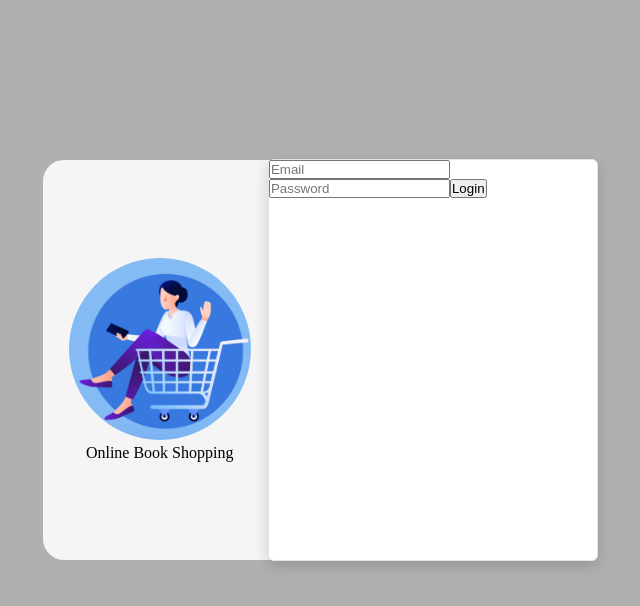
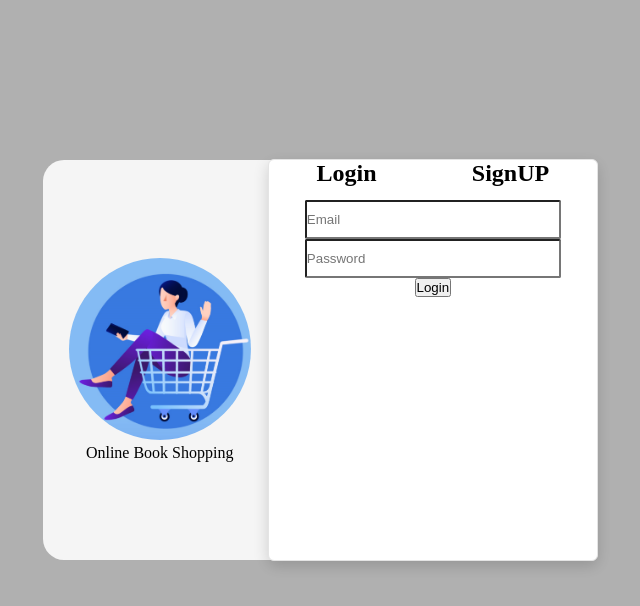
Before and after one commit to amritanand-py/BookStore-Frontend, an Angular app in the folder Bookstore/: page / in a window 1280 px wide. Shown: the top 606 px of the page, without its empty margins (277-917 px from the left). Built offline with nearby package versions, Linux system fonts and the light colour scheme.

Commit message:
Add: API integration done

```diff
--- a/Bookstore/src/app/Components/login/login.component.html
+++ b/Bookstore/src/app/Components/login/login.component.html
@@ -6,7 +6,10 @@
         </div>
         <div id="right-content">
             <div id="card">
-
+                <div id="heading">
+                    <h2>Login</h2>
+                    <h2>SignUP</h2>
+                </div>
                 <form [formGroup]="loginform" >
                     <!-- Login form fields -->
                     <input type="email" placeholder="Email" formControlName="email">
--- a/Bookstore/src/app/Components/login/login.component.scss
+++ b/Bookstore/src/app/Components/login/login.component.scss
@@ -64,3 +64,20 @@
     opacity: 1;
     /* Additional styling as needed */
 }
+
+
+#heading{
+    display: flex;
+    justify-content: space-around;
+}
+form{
+    margin-top: 4%;
+    display: flex;
+    flex-direction: column;
+    align-items: center;
+}
+input{
+    width: 252px;
+    height: 35px;
+    border-radius: 2px;
+}
--- a/Bookstore/src/app/Services/user/user.service.ts
+++ b/Bookstore/src/app/Services/user/user.service.ts
@@ -21,7 +21,7 @@ export class UserService {
           // 'Authorization': 'token'
       })
     }
-    return this.httpService.postService('https://localhost:44362/api/User/Register',reqData,false,header)
+    return this.httpService.postService('https://localhost:7284/api/User/',reqData,false,header)
   }
 
   login(reqData: any){
@@ -31,7 +31,7 @@ export class UserService {
         // 'Authorization':'Bearer ' + token
       })
     }
-    return this.httpService.postService('https://localhost:44362/api/User/Login',reqData,false,header)
+    return this.httpService.postService('https://localhost:7284/api/User/Login',reqData,false,header)
   }
 
   forgetPassword(requestData: any){
```
